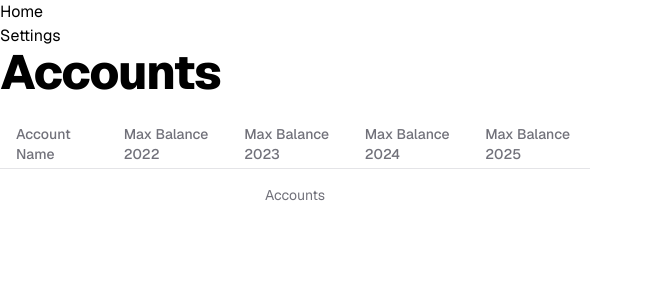
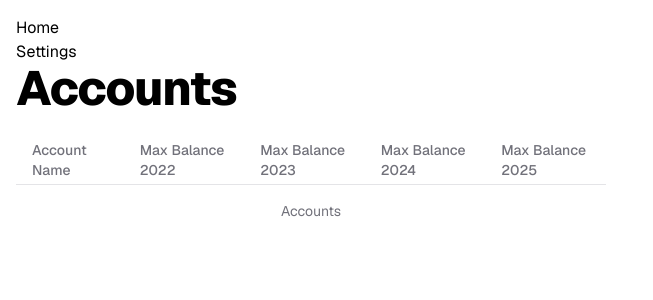
Before and after one commit to bpb54321/fbar-max-balance-calculator, a Next.js app: page / in a window 1280 px wide. Shown: the top 300 px of the page, without its empty margins (0-653 px from the left). Built offline with nearby package versions, Linux system fonts and the light colour scheme.

Commit message:
Add small padding around the body.

```diff
--- a/app/layout.tsx
+++ b/app/layout.tsx
@@ -15,7 +15,7 @@ export default function RootLayout({
 }>) {
   return (
     <html lang="en" className={`font-sans antialiased`}>
-      <body>
+      <body className="p-4">
         <Providers>{children}</Providers>
       </body>
     </html>
```
